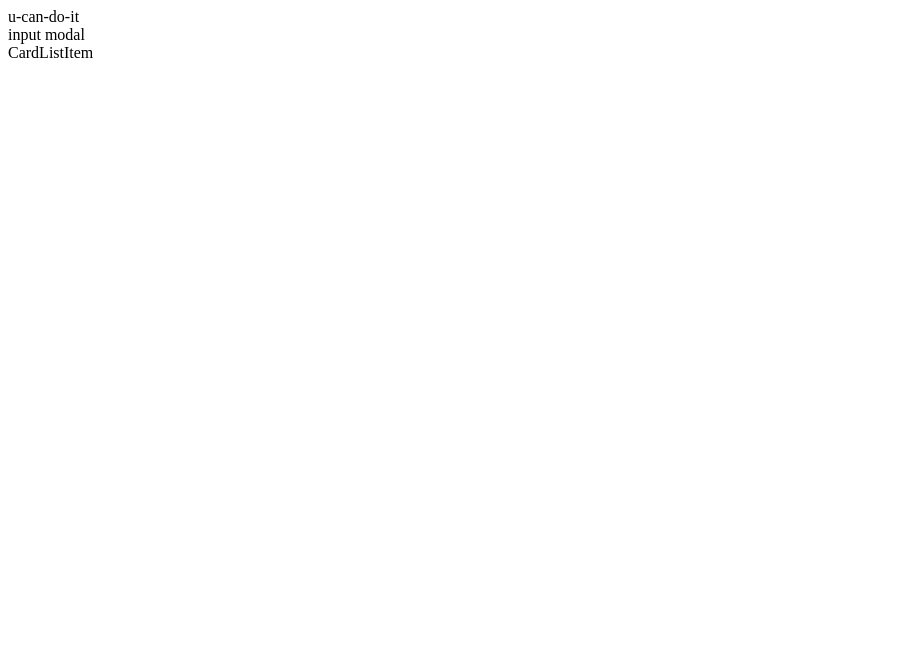
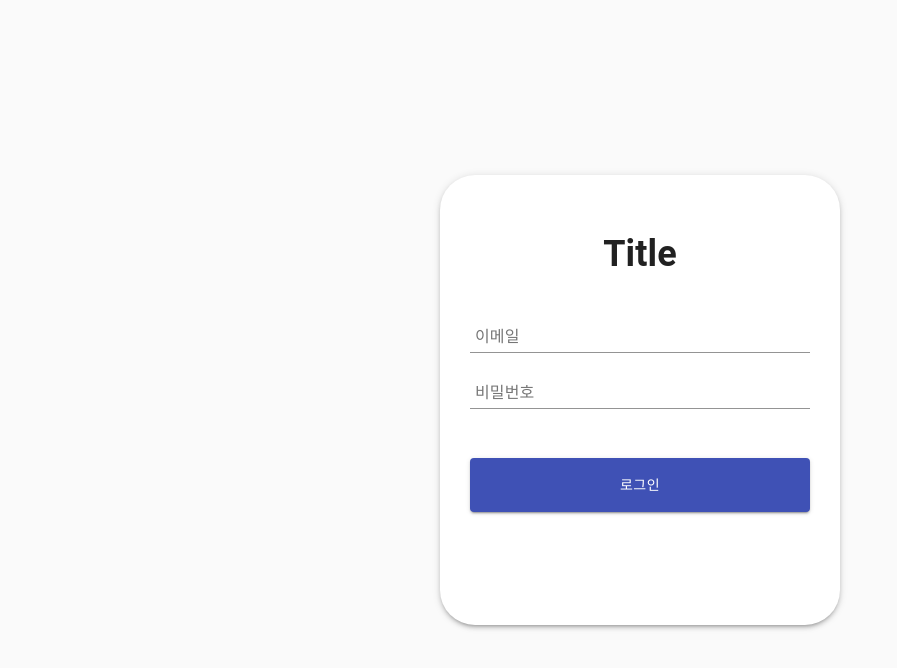
Before and after one commit to ykwimk/u-can-do-it, a Next.js app: page / in a window 1280 px wide. Shown: the top 668 px of the page, without its empty margins (0-897 px from the left). Built offline with nearby package versions, Linux system fonts and the light colour scheme.

Commit message:
Fix: styled-components 설정 수정 및 UI 마크업

```diff
--- a/package.json
+++ b/package.json
@@ -38,7 +38,7 @@
     "@typescript-eslint/parser": "^4.22.0",
     "babel-eslint": "^10.1.0",
     "babel-loader": "^8.2.2",
-    "babel-plugin-styled-components": "^1.12.0",
+    "babel-plugin-styled-components": "^1.13.2",
     "cross-env": "^7.0.3",
     "eslint": "^7.25.0",
     "eslint-config-prettier": "^8.3.0",
--- a/pages/_app.tsx
+++ b/pages/_app.tsx
@@ -1,3 +1,4 @@
+import CssBaseline from '@material-ui/core/CssBaseline';
 import { createGlobalStyle } from 'styled-components';
 
 interface AppProps {
@@ -9,11 +10,22 @@ export default function App({ Component, pageProps }: AppProps) {
   return (
     <>
       <GlobalStyle />
+      <CssBaseline />
       <Component {...pageProps} />
     </>
   );
 }
 
 const GlobalStyle = createGlobalStyle`
-  body: overflow: hidden;
+  html, body {
+    width: 100%;
+    height: 100%;
+    overflow: hidden;
+    margin: 0;
+    padding: 0;
+  }
+  #__next {
+    width: 100%;
+    height: 100%;
+  }
 `;
--- a/pages/_document.tsx
+++ b/pages/_document.tsx
@@ -5,18 +5,18 @@ import Document, {
   Main,
   NextScript,
 } from 'next/document';
-import { ServerStyleSheet } from 'styled-components';
+import { ServerStyleSheets } from '@material-ui/styles';
 
 export default class UcdDocument extends Document {
   static async getInitialProps(ctx: DocumentContext) {
-    const sheet = new ServerStyleSheet();
+    const sheet = new ServerStyleSheets();
     const originalRenderPage = ctx.renderPage;
 
-    try {
     ctx.renderPage = () =>
       originalRenderPage({
-          enhanceApp: (App) => (props) =>
-            sheet.collectStyles(<App {...props} />),
+        enhanceApp: (App) => (props) => {
+          return sheet.collect(<App {...props} />);
+        },
       });
 
     const initialProps = await Document.getInitialProps(ctx);
@@ -26,12 +26,10 @@ export default class UcdDocument extends Document {
         <>
           {initialProps.styles}
           {sheet.getStyleElement()}
+          {/*{sheetStyled.getStyleElement()}*/}
         </>
       ),
     };
-    } finally {
-      sheet.seal();
-    }
   }
 
   render() {
--- a/pages/index.tsx
+++ b/pages/index.tsx
@@ -1,8 +1,8 @@
 import React from 'react';
-import Layout from '../src/components/Layout';
+import Home from '../src/components/Home';
 
 function IndexPage() {
-  return <Layout />;
+  return <Home />;
 }
 
 export default IndexPage;
--- /dev/null
+++ b/src/components/Home/index.tsx
@@ -0,0 +1,84 @@
+import React from 'react';
+import {
+  Box,
+  FormGroup,
+  Paper,
+  FormControl,
+  TextField,
+  Button,
+} from '@material-ui/core';
+import styled from 'styled-components';
+import useHome from 'hooks/useHome';
+
+function Home() {
+  const { handleChange } = useHome();
+
+  return (
+    <Wrapper>
+      <StyledPaper elevation={3}>
+        <Box component="div">
+          <Title>Title</Title>
+          <FormGroup>
+            <FormControl>
+              <StyledTextField
+                color="primary"
+                id="e-mail"
+                label="이메일"
+                onChange={handleChange}
+              />
+            </FormControl>
+            <FormControl margin="dense">
+              <StyledTextField
+                color="primary"
+                id="password"
+                label="비밀번호"
+                onChange={handleChange}
+              />
+            </FormControl>
+            <FormControl>
+              <StyledButton variant="contained" color="primary">
+                로그인
+              </StyledButton>
+            </FormControl>
+          </FormGroup>
+        </Box>
+      </StyledPaper>
+    </Wrapper>
+  );
+}
+
+const Wrapper = styled.div`
+  width: 100%;
+  height: 100%;
+  box-sizing: border-box;
+  display: flex;
+  justify-content: center;
+  align-items: center;
+`;
+
+const StyledPaper = styled(Paper)`
+  width: 100%;
+  max-width: 400px;
+  height: 450px;
+  box-sizing: border-box;
+  padding: 30px;
+  border-radius: 35px;
+`;
+
+const Title = styled.h1`
+  text-align: center;
+  font-size: 36px;
+`;
+
+const StyledTextField = styled(TextField)`
+  label {
+    margin-left: 5px;
+  }
+`;
+
+const StyledButton = styled(Button)`
+  margin-top: 45px;
+  line-height: 42px;
+`;
+
+export default Home;
--- a/src/components/InputModal/index.tsx
+++ /dev/null
@@ -1,7 +0,0 @@
-import React from 'react';
-
-function InputModal() {
-  return <div>input modal</div>;
-}
-
-export default InputModal;
--- a/src/components/Layout/index.tsx
+++ /dev/null
@@ -1,15 +0,0 @@
-import React from 'react';
-import InputModal from 'components/InputModal';
-import CardList from 'components/CardList';
-
-function Layout() {
-  return (
-    <div>
-      u-can-do-it
-      <InputModal />
-      <CardList />
-    </div>
-  );
-}
-
-export default Layout;
--- /dev/null
+++ b/src/hooks/useHome.tsx
@@ -0,0 +1,14 @@
+import React, { useCallback } from 'react';
+
+function useHome() {
+  const handleChange = useCallback((e) => {
+    const { value } = e.target;
+    console.log(value);
+  }, []);
+
+  return {
+    handleChange,
+  };
+}
+
+export default useHome;
```
Also changed, not shown: 1 other file (tests, documents, lock files or other folders). Lines whose indentation alone changed are shown as unchanged.
